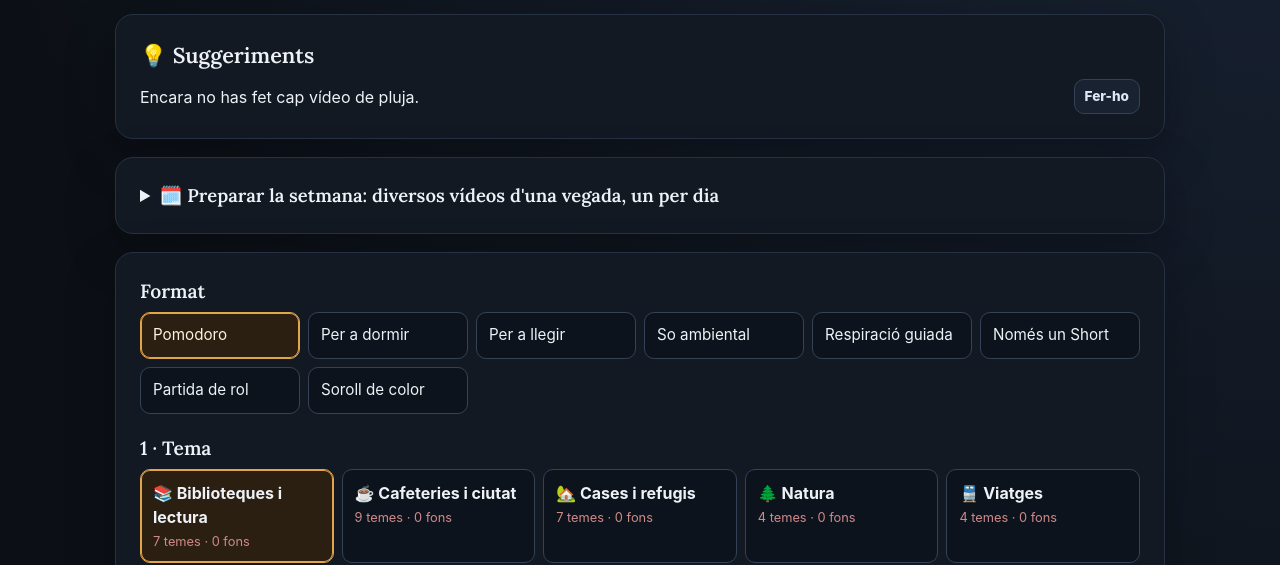
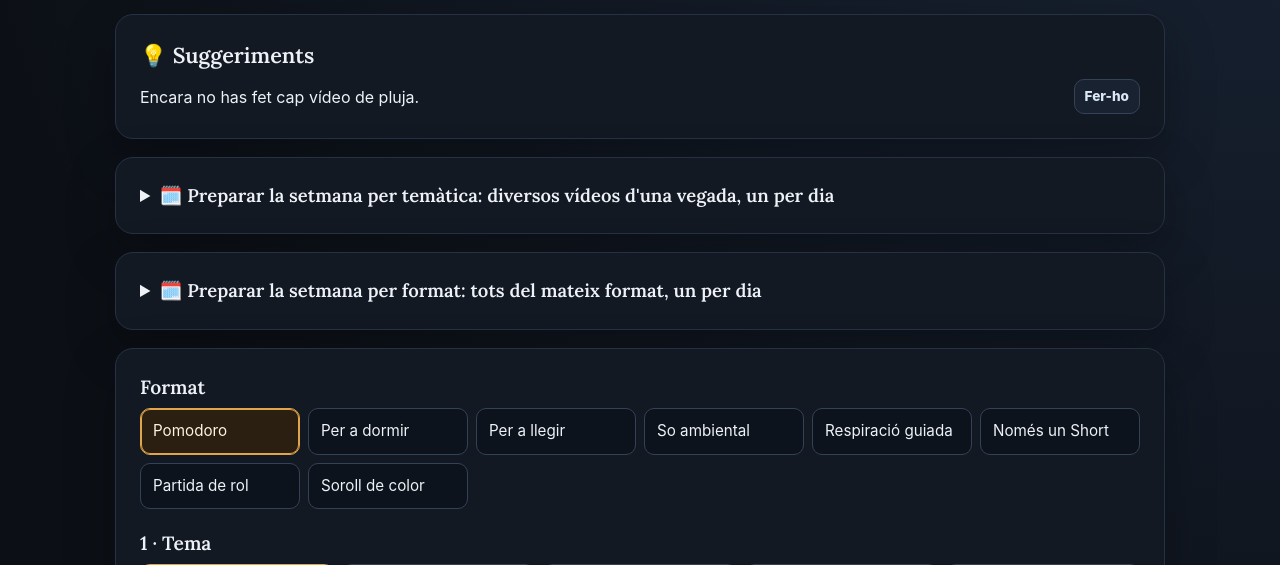
Before and after one commit to jossanmar9/pomodoro-studio, a FastAPI app: page / in a window 1280 px wide. Shown: the part 360-925 px from the top of the page. Run offline with FastAPI, Linux system fonts and the light colour scheme; tables that the repository leaves empty hold one stand-in row (values such as "Sample post"); some libraries are stand-ins or nearby versions.

Commit message:
Dos blocs: preparar la setmana per temàtica o per format
Co-Authored-By: Claude Opus 5.5 <noreply@anthropic.com>
Claude-Session: https://claude.ai/code/session_015ihZ6XpoMtNF54sWe5qrSo

```diff
--- a/app/templates/auto.html
+++ b/app/templates/auto.html
@@ -71,25 +71,8 @@
   </section>
   {% endif %}
 
-  <details class="card batch">
-    <summary>🗓️ Preparar la setmana: diversos vídeos d'una vegada, un per dia</summary>
-    <form action="/auto/setmana" method="post" class="batch-form">
-      <p class="muted">Pomodoro tria vídeos variats amb els fons que tens (de la temàtica i el format que tries, o de tot: temes diferents i formats alternats), els fa i els puja seguits, i YouTube en publica un cada dia a l'hora triada. Ideal per a deixar-los preparant el diumenge.</p>
-      <div class="batch-fields">
-        <label>Temàtica
-          <select name="theme">
-            <option value="">Variada (de tot)</option>
-            {% for group in theme_groups %}<option value="grup:{{ group.name }}" {% if not group.backgrounds %}disabled{% endif %}>{{ group.icon }} {{ group.name }}{% if not group.direct %} (tots){% endif %} · {{ group.backgrounds }} fons</option>
-            {% if not group.direct %}{% for t in group.themes %}<option value="{{ t.name }}" {% if not t.backgrounds %}disabled{% endif %}>&nbsp;&nbsp;&nbsp;{{ t.name }} · {{ t.backgrounds }} fons</option>{% endfor %}{% endif %}{% endfor %}
-          </select>
-        </label>
-<label>Format
-          <select name="format">
-            <option value="" selected>Alternats (de tot)</option>
-            {% for key in batch_formats %}<option value="{{ key }}">{{ formats[key] }}</option>{% endfor %}
-          </select>
-        </label>
-<label>Estil de les imatges
+{% macro batch_common() %}
+        <label>Estil de les imatges
           <select name="visual_style">
             <option value="" selected>Qualsevol</option>
             {% for key, label in visual_styles.items() %}<option value="{{ key }}" {% if not style_counts[key] %}disabled{% endif %}>{{ label }} · {{ style_counts[key] }} fons</option>{% endfor %}
@@ -114,6 +97,35 @@
           <select name="music_level">{% for value, label in music_levels.items() %}<option value="{{ value }}" {% if value == 0 %}selected{% endif %}>{{ label }}</option>{% endfor %}</select>
         </label>
         <button type="submit" class="big">Preparar-los</button>
+{% endmacro %}
+  <details class="card batch">
+    <summary>🗓️ Preparar la setmana per temàtica: diversos vídeos d'una vegada, un per dia</summary>
+    <form action="/auto/setmana" method="post" class="batch-form">
+      <p class="muted">Tria una temàtica (o de tot) i Pomodoro fa vídeos amb fons diferents d'eixa temàtica i formats alternats (pomodoro, per a dormir, per a llegir, so ambiental), els puja seguits i YouTube en publica un cada dia a l'hora triada.</p>
+      <div class="batch-fields">
+        <label>Temàtica
+          <select name="theme">
+            <option value="">Variada (de tot)</option>
+            {% for group in theme_groups %}<option value="grup:{{ group.name }}" {% if not group.backgrounds %}disabled{% endif %}>{{ group.icon }} {{ group.name }}{% if not group.direct %} (tots){% endif %} · {{ group.backgrounds }} fons</option>
+            {% if not group.direct %}{% for t in group.themes %}<option value="{{ t.name }}" {% if not t.backgrounds %}disabled{% endif %}>&nbsp;&nbsp;&nbsp;{{ t.name }} · {{ t.backgrounds }} fons</option>{% endfor %}{% endif %}{% endfor %}
+          </select>
+        </label>
+{{ batch_common() }}
+      </div>
+    </form>
+  </details>
+
+  <details class="card batch">
+    <summary>🗓️ Preparar la setmana per format: tots del mateix format, un per dia</summary>
+    <form action="/auto/setmana" method="post" class="batch-form">
+      <p class="muted">Tria un format i Pomodoro fa tots els vídeos d'eixe format, cadascun d'un tema diferent, els puja seguits i YouTube en publica un cada dia a l'hora triada.</p>
+      <div class="batch-fields">
+        <label>Format
+          <select name="format" required>
+            {% for key in batch_formats %}<option value="{{ key }}" {% if loop.first %}selected{% endif %}>{{ formats[key] }}</option>{% endfor %}
+          </select>
+        </label>
+{{ batch_common() }}
       </div>
       <small class="muted">Si vols triar tu cada vídeo, fes-los un a un amb el formulari de davall i, en «Quan es publica», tria el dia.</small>
     </form>
```
Also changed, not shown: tests/test_autopilot.py (+1 -1 lines).
